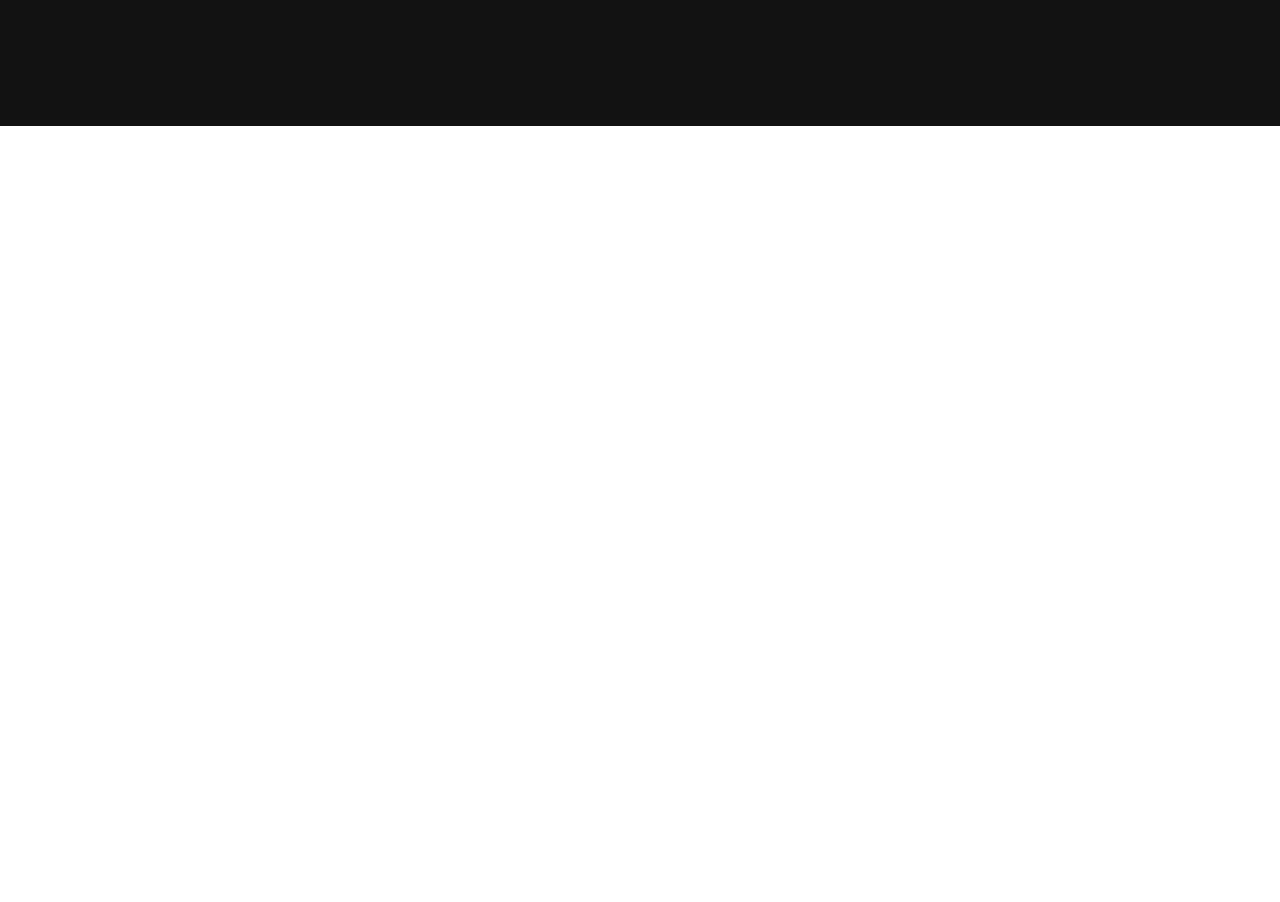
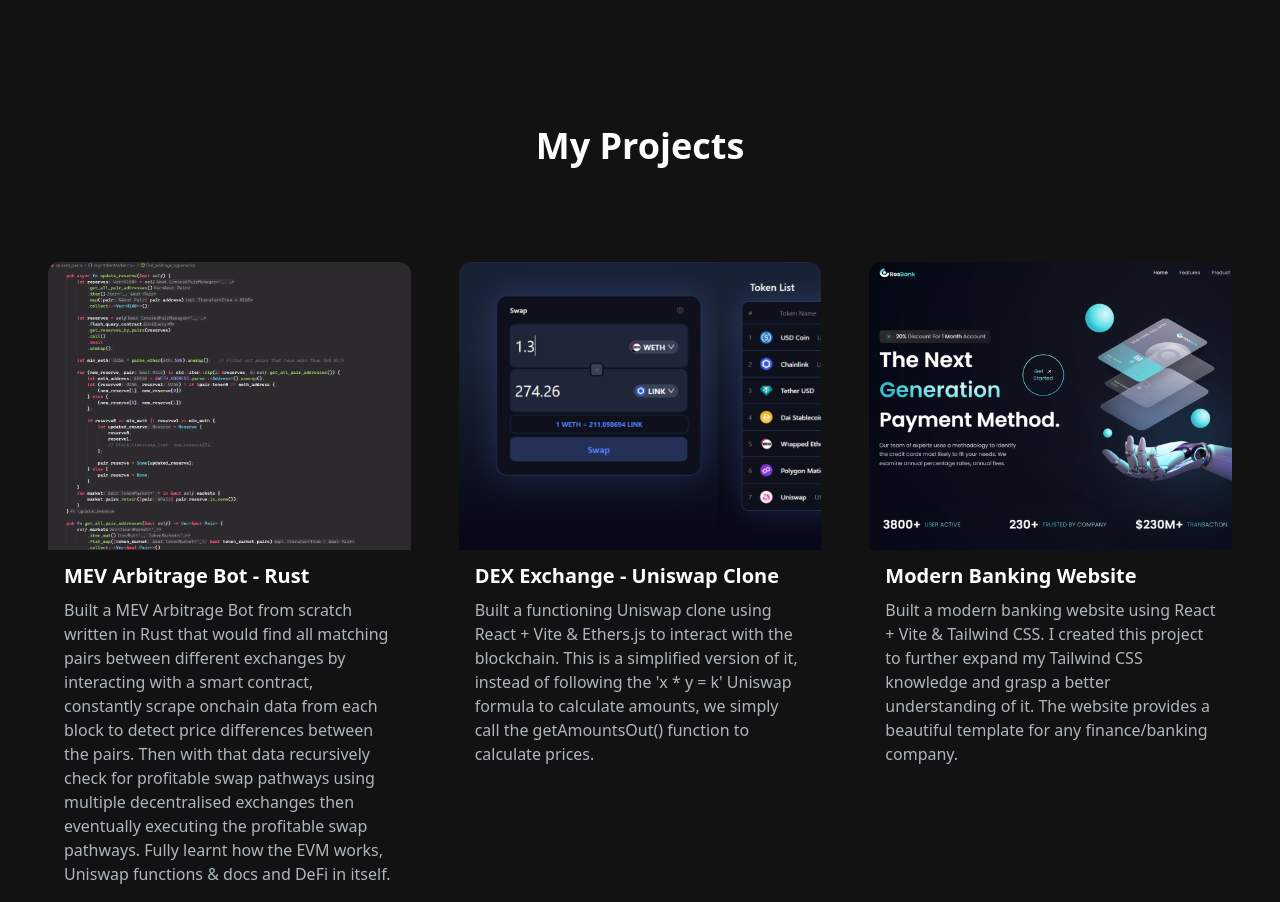
Before and after one commit to RScro/rscro-website, a React (Vite) app: page / in a window 1280 px wide. Shown: the part 1700-2602 px from the top of the page. Before the commit the page ends 1826 px from the top, so only its background shows below. Built offline with nearby package versions, Linux system fonts and the light colour scheme.

Commit message:
Added portfolio

```diff
--- a/src/App.jsx
+++ b/src/App.jsx
@@ -3,6 +3,7 @@
 import HeroSection from "./components/HeroSection";
 import AchievementsSection from "./components/AchievementsSection";
 import AboutSection from "./components/AboutSection";
+import ProjectsSection from "./components/ProjectsSection";
 
 const App = () => {
   return (
@@ -12,6 +13,7 @@
         <HeroSection />
         <AchievementsSection />
         <AboutSection />
+        <ProjectsSection />
       </div>
     </div>
   );
--- /dev/null
+++ b/src/components/ProjectCard.jsx
@@ -0,0 +1,37 @@
+import React from "react";
+import { CodeBracketIcon, EyeIcon } from "@heroicons/react/24/outline";
+
+const ProjectCard = ({ imgUrl, title, description, gitUrl, previewUrl }) => {
+  return (
+    <div>
+      <div
+        className="h-52 md:h-72 rounded-t-xl relative group"
+        style={{
+          backgroundImage: `url(${imgUrl})`,
+          backgroundSize: "cover",
+        }}
+      >
+        <div className="overlay items-center justify-center absolute top-0 left-0 w-full h-full bg-[#181818] bg-opacity-0 hidden group-hover:flex group-hover:bg-opacity-80 transition-all duration-500 ">
+          <a
+            href={gitUrl}
+            className="h-14 w-14 mr-2 border-2 relative rounded-full border-[#ADB7BE] hover:border-white group/link"
+          >
+            <CodeBracketIcon className="h-10 w-10 text-[#ADB7BE] absolute top-1/2 left-1/2 transform -translate-x-1/2 -translate-y-1/2  cursor-pointer group-hover/link:text-white" />
+          </a>
+          <a
+            href={previewUrl}
+            className="h-14 w-14 border-2 relative rounded-full border-[#ADB7BE] hover:border-white group/link"
+          >
+            <EyeIcon className="h-10 w-10 text-[#ADB7BE] absolute top-1/2 left-1/2 transform -translate-x-1/2 -translate-y-1/2  cursor-pointer group-hover/link:text-white" />
+          </a>
+        </div>
+      </div>
+      <div className="text-white rounded-b-xl mt-3 bg-[#181818]py-6 px-4">
+        <h5 className="text-xl font-semibold mb-2">{title}</h5>
+        <p className="text-[#ADB7BE]">{description}</p>
+      </div>
+    </div>
+  );
+};
+
+export default ProjectCard;
--- /dev/null
+++ b/src/components/ProjectTag.jsx
@@ -0,0 +1,17 @@
+import React from "react";
+
+const ProjectTag = ({ name, onClick, isSelected }) => {
+  const buttonStyles = isSelected
+    ? "text-white border-primary-500"
+    : "text-[#ADB7BE] border-slate-600 hover:border-white";
+  return (
+    <button
+      className={`${buttonStyles} rounded-full border-2 px-6 py-3 text-xl cursor-pointer`}
+      onClick={() => onClick(name)}
+    >
+      {name}
+    </button>
+  );
+};
+
+export default ProjectTag;
--- /dev/null
+++ b/src/components/ProjectsSection.jsx
@@ -0,0 +1,91 @@
+"use client";
+import React, { useState, useRef } from "react";
+import ProjectCard from "./ProjectCard";
+import ProjectTag from "./ProjectTag";
+import { motion, useInView } from "framer-motion";
+import image1 from "../assets/1.png";
+import image2 from "../assets/2.png";
+import image3 from "../assets/3.png";
+
+const projectsData = [
+  {
+    id: 1,
+    title: "MEV Arbitrage Bot - Rust",
+    description:
+      "Built a MEV Arbitrage Bot from scratch written in Rust that would find all matching pairs between different exchanges by interacting with a smart contract, constantly scrape onchain data from each block to detect price differences between the pairs. Then with that data recursively check for profitable swap pathways using multiple decentralised exchanges then eventually executing the profitable swap pathways. Fully learnt how the EVM works, Uniswap functions & docs and DeFi in itself.",
+    image: image1,
+    tag: ["All", "Web"],
+    gitUrl: "https://github.com/RScro/rusty-john",
+    previewUrl: "https://github.com/RScro/rusty-john",
+  },
+  {
+    id: 2,
+    title: "DEX Exchange - Uniswap Clone",
+    description:
+      "Built a functioning Uniswap clone using React + Vite & Ethers.js to interact with the blockchain. This is a simplified version of it, instead of following the 'x * y = k' Uniswap formula to calculate amounts, we simply call the getAmountsOut() function to calculate prices.",
+    image: image2,
+    tag: ["All", "Web"],
+    gitUrl: "https://github.com/RScro/DEX-Exchange",
+    previewUrl: "https://dex-exchange.tech/",
+  },
+  {
+    id: 3,
+    title: "Modern Banking Website",
+    description:
+      "Built a modern banking website using React + Vite & Tailwind CSS. I created this project to further expand my Tailwind CSS knowledge and grasp a better understanding of it. The website provides a beautiful template for any finance/banking company.",
+    image: image3,
+    tag: ["All", "Web"],
+    gitUrl: "https://github.com/RScro/modern-website-project",
+    previewUrl: "https://modern-website-project.tech/",
+  },
+];
+
+const ProjectsSection = () => {
+  const [tag, setTag] = useState("All");
+  const ref = useRef(null);
+  const isInView = useInView(ref, { once: true });
+
+  const handleTagChange = (newTag) => {
+    setTag(newTag);
+  };
+
+  const filteredProjects = projectsData.filter((project) =>
+    project.tag.includes(tag)
+  );
+
+  const cardVariants = {
+    initial: { y: 50, opacity: 0 },
+    animate: { y: 0, opacity: 1 },
+  };
+
+  return (
+    <section id="projects">
+      <h2 className="text-center text-4xl font-bold text-white mt-4 mb-8 md:mb-12">
+        My Projects
+      </h2>
+      <div className="text-white flex flex-row justify-center items-center gap-2 py-6"></div>
+      <ul ref={ref} className="grid lg:grid-cols-3 gap-8 md:gap-12">
+        {filteredProjects.map((project, index) => (
+          <motion.li
+            key={index}
+            variants={cardVariants}
+            initial="initial"
+            animate={isInView ? "animate" : "initial"}
+            transition={{ duration: 0.3, delay: index * 0.4 }}
+          >
+            <ProjectCard
+              key={project.id}
+              title={project.title}
+              description={project.description}
+              imgUrl={project.image}
+              gitUrl={project.gitUrl}
+              previewUrl={project.previewUrl}
+            />
+          </motion.li>
+        ))}
+      </ul>
+    </section>
+  );
+};
+
+export default ProjectsSection;
```
